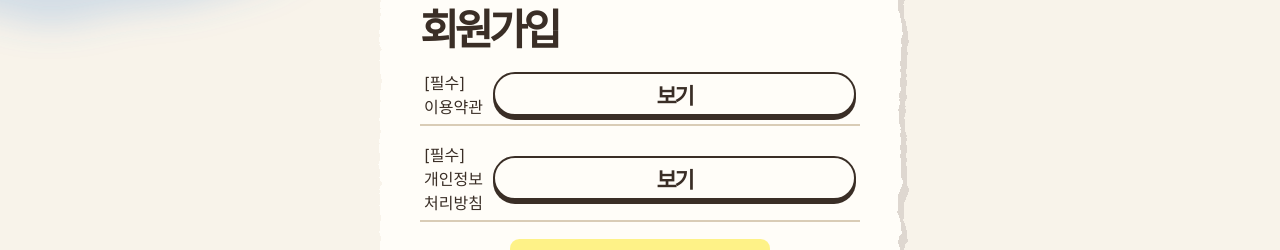
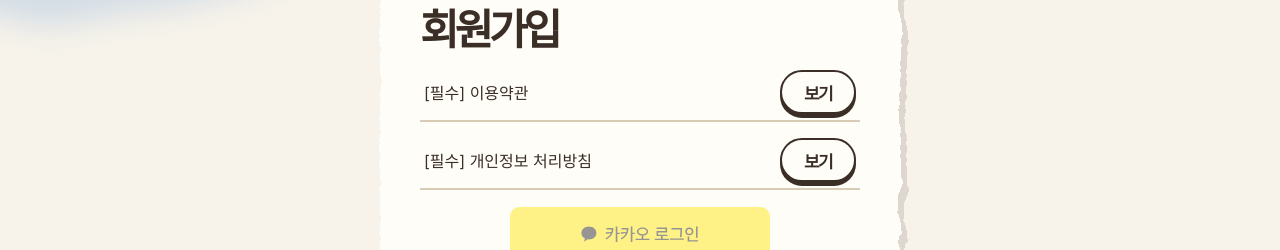
Before and after one commit to seominji58/drawtale-frontend, a React (Vite) app: page /signup in a window 1280 px wide. Shown: the part 190-440 px from the top of the page. Built offline with nearby package versions, Linux system fonts and the light colour scheme; no server answers; a web font is replaced by a local one.

Commit message:
가입 · 로그인 · 약관 화면 정돈
- 「보기」 버튼은 글자만큼, 약관 이름은 한 줄
- 카드 아래 안내 줄을 문장 크기로, 약관 링크는 작게 맨 아래로
- 약관 페이지 제목 중복 제거, 표 첫 칸이 끊기지 않게

```diff
--- a/src/screens/S15Login.tsx
+++ b/src/screens/S15Login.tsx
@@ -40,10 +40,6 @@ export default function S15Login() {
             카카오·구글에서는 회원번호만 받습니다. 이름·이메일·사진은 받지 않아요.
             처음이시면 회원가입 화면에서 약관에 동의한 뒤 시작합니다.
           </p>
-          <div className="aside-links">
-            <button type="button" className="btn link" onClick={() => nav("/terms")}>이용약관</button>
-            <button type="button" className="btn link" onClick={() => nav("/privacy")}>개인정보 처리방침</button>
-          </div>
           {/* 이메일 로그인은 백엔드에 없다 — 목 엔진에서만 보인다 (api/auth.ts emailLoginAvailable) */}
           {emailLoginAvailable && <>
             <p className="auth-or">또는 이메일로</p>
@@ -74,6 +70,10 @@ export default function S15Login() {
               </>
             )}
           </div>
+          <div className="auth-legal">
+            <button type="button" className="btn link" onClick={() => nav("/terms")}>이용약관</button>
+            <button type="button" className="btn link" onClick={() => nav("/privacy")}>개인정보 처리방침</button>
+          </div>
         </form>
       </div>
     </Screen>
--- a/src/screens/SLegal.tsx
+++ b/src/screens/SLegal.tsx
@@ -1,13 +1,14 @@
 import { useNavigate } from "react-router-dom";
 import Screen from "@/components/Screen";
-import LegalDoc, { LEGAL_TITLE } from "@/legal/LegalDoc";
+import LegalDoc from "@/legal/LegalDoc";
 import type { LegalKind } from "@/legal/LegalDoc";
 
-/** /terms · /privacy — 로그인하지 않아도 볼 수 있는 약관 화면 (2026-11-03) */
+/** /terms · /privacy — 로그인하지 않아도 볼 수 있는 약관 화면 (2026-11-03).
+ *  약관 본문에 제목이 있어 화면 제목은 두지 않는다 */
 export default function SLegal({ kind }: { kind: LegalKind }) {
   const nav = useNavigate();
   return (
-    <Screen back={null} speech={null} title={LEGAL_TITLE[kind]} audience="adult" autoSpeak={false}>
+    <Screen back={null} speech={null} audience="adult" autoSpeak={false}>
       <LegalDoc kind={kind} />
       <button type="button" className="btn link" onClick={() => (history.length > 1 ? nav(-1) : nav("/"))}>
         돌아가기
--- a/src/styles/ui.css
+++ b/src/styles/ui.css
@@ -671,6 +671,13 @@ body[data-enter="book"] .screen { animation: enter-from-book 320ms ease-out both
 .auth-or { display: flex; align-items: center; gap: 12px; font-size: 13px; color: var(--ink-soft); }
 .auth-or::before, .auth-or::after { content: ""; flex: 1; height: 1px; background: var(--edge); }
 .auth-card .btn.go { margin-top: 6px; }
+/* 카드 아래 안내 줄 — 본문 글씨(--t-body)는 이 카드에서 너무 커서 한 단계 줄인다 */
+.auth-card .aside-links { font-size: 15px; gap: 6px; }
+.auth-card .aside-links .btn.link { font-size: 15px; padding: 2px; text-decoration-thickness: 1px; text-underline-offset: 3px; }
+/* 약관 링크는 안내 문장보다 한 단계 작고 연하게 */
+.auth-legal { display: flex; justify-content: center; gap: 14px; font-size: 13px; }
+.auth-legal .btn.link { font-size: 13px; font-weight: 400; color: var(--ink-soft); padding: 0;
+  text-decoration-thickness: 1px; text-underline-offset: 3px; }
 .auth-card .aside-links { font-size: 14px; }
 .auth-card .check { color: var(--ink); }
 @media (max-width: 767px) { .auth-card { padding: 30px 22px 24px; } .auth-title { font-size: 34px; } }
@@ -756,9 +763,11 @@ body[data-enter="book"] .screen { animation: enter-from-book 320ms ease-out both
 .consents { display: flex; flex-direction: column; gap: 10px; width: 100%; }
 .consents-row { display: flex; align-items: center; gap: 10px; min-height: 52px;
   padding: 6px 4px; border-bottom: 2px solid var(--edge); }
-.consents-name { flex: 1; font-size: var(--t-label); color: var(--ink); }
+.consents-name { flex: 1; min-width: 0; font-size: 16px; color: var(--ink); white-space: nowrap; }
 .consents-done { font-size: 14px; font-weight: 700; color: var(--grape); }
-.consents-read { min-height: 44px; padding: 0 18px; }
+/* .btn 기본이 폭 100% 라 줄을 다 차지한다. 글자만큼만 */
+.consents-read { flex: 0 0 auto; width: auto; min-height: 44px; padding: 0 22px; font-size: 17px; }
+.consents-row .btn.link { flex: 0 0 auto; font-size: 15px; }
 .legal { display: flex; flex-direction: column; gap: 14px; text-align: left; }
 .legal-body { font-size: 15px; line-height: 1.7; color: var(--ink); overflow-wrap: anywhere; }
 .legal-body h1 { font-size: 22px; margin: 0 0 8px; }
@@ -768,6 +777,8 @@ body[data-enter="book"] .screen { animation: enter-from-book 320ms ease-out both
 .legal-body ul, .legal-body ol { padding-left: 22px; }
 .legal-body table { width: 100%; border-collapse: collapse; margin: 8px 0; font-size: 14px; }
 .legal-body th, .legal-body td { border: 1px solid var(--edge); padding: 6px 8px; vertical-align: top; text-align: left; }
+/* 표 첫 칸(항목 이름)이 한 글자씩 끊기지 않게 */
+.legal-body th:first-child, .legal-body td:first-child { min-width: 5.5em; }
 .legal-page { position: fixed; inset: 0; z-index: 50; overflow-y: auto; background: var(--milk); }
 .legal-page-inner { max-width: 760px; margin: 0 auto; padding: 20px 16px 48px;
   display: flex; flex-direction: column; gap: 18px; align-items: stretch; }
```
